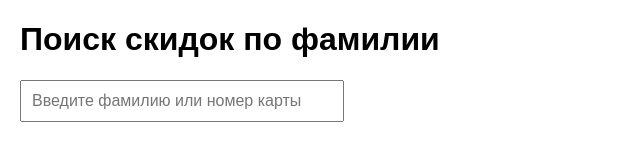
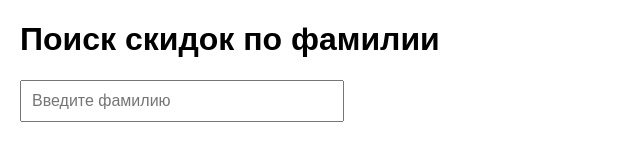
Before and after one commit to RealityViews/skidki, a plain HTML site: page index.html in a window 1280 px wide. Shown: the whole page, without its empty margins (0-640 px from the left). Drawn offline with Linux system fonts and the light colour scheme; no server answers.

Commit message:
Update index.html

```diff
--- a/index.html
+++ b/index.html
@@ -22,11 +22,12 @@
 </head>
 <body>
   <h1>Поиск скидок по фамилии</h1>
-  <input type="text" id="searchInput" placeholder="Введите фамилию или номер карты" oninput="searchDiscount()">
+  <input type="text" id="searchInput" placeholder="Введите фамилию" oninput="searchDiscount()">
   <div id="result"></div>
 
   <!-- Подключение библиотеки XLSX -->
   <script src="xlsx.full.min.js"></script>
+  <!-- Подключение вашего скрипта -->
   <script src="script.js"></script>
 </body>
 </html>
```
